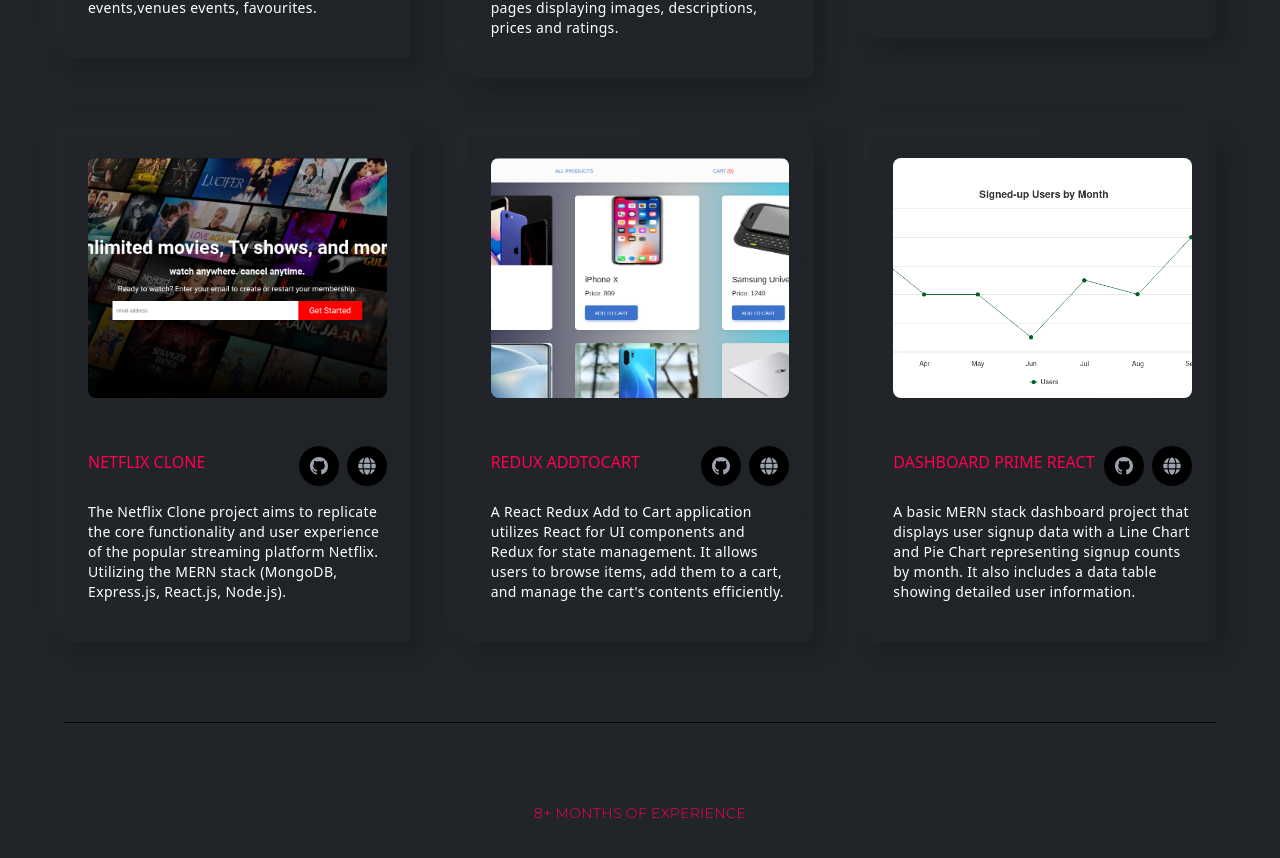
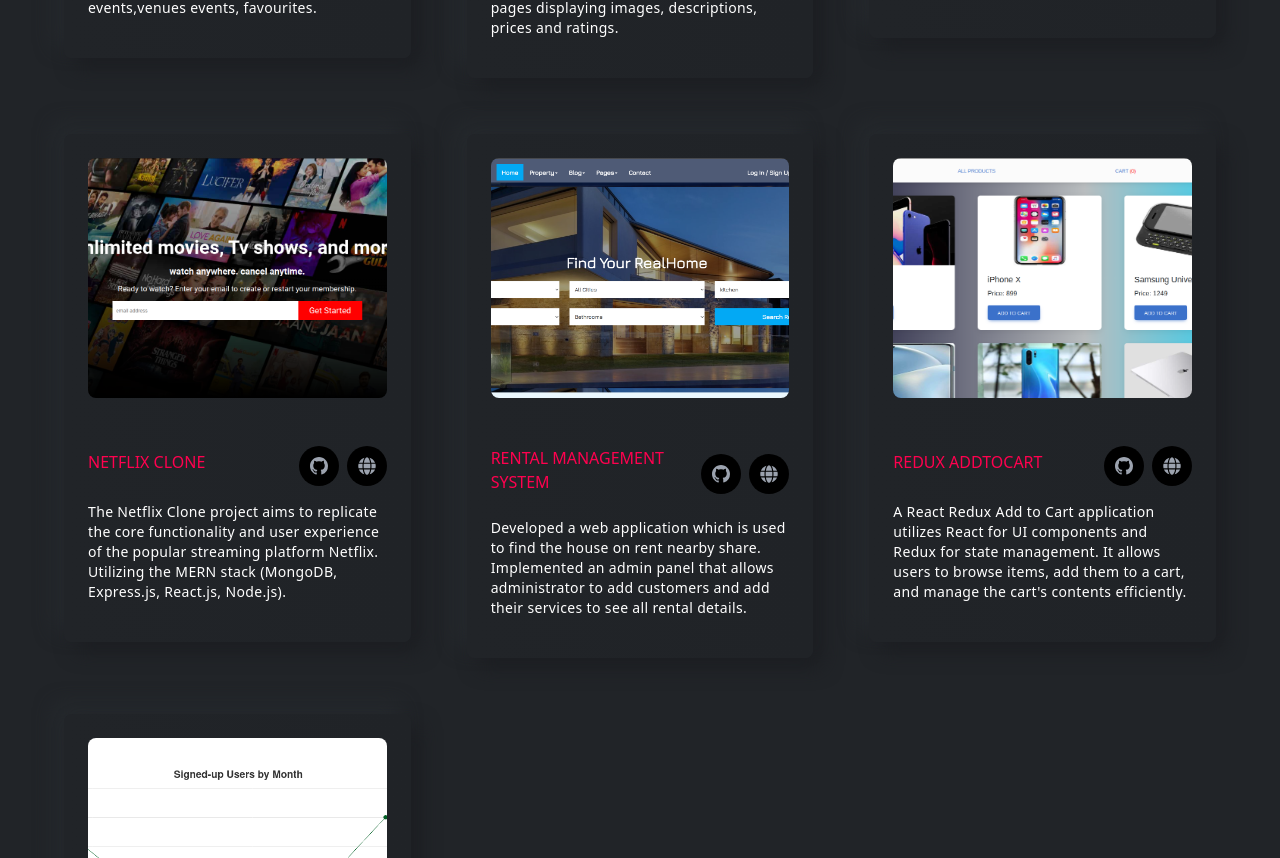
Before and after one commit to armanali0786/ArmanPortfolio, a React (Create React App) app: page / in a window 1280 px wide. Shown: the part 1772-2630 px from the top of the page. Built offline with nearby package versions, Linux system fonts and the light colour scheme.

Commit message:
new project added

```diff
--- a/src/components/projects/Projects.js
+++ b/src/components/projects/Projects.js
@@ -50,15 +50,14 @@
           src={netflix}
         />
          </a>
-
-        {/* <a href='https://github.com/armanali0786/Rental-Management-System' target='_blank' style={{textDecoration: "none", color:"white"}} >
+        <a href='https://github.com/armanali0786/Rental-Management-System' target='_blank' style={{textDecoration: "none", color:"white"}} >
         <ProjectsCard
           title="Rental Management System"
           des=" Developed a web application which is used to find the house on rent nearby share.
           Implemented an admin panel that allows administrator to add customers and add their services to see all rental details. "
           src={projectThree}
         />
-        </a> */}
+        </a>
          <a href='https://github.com/armanali0786/Redux-Add-To-Cart' target='_blank' style={{textDecoration: "none",color:"white"}}>
          <ProjectsCard
           title="Redux AddToCart"
```
